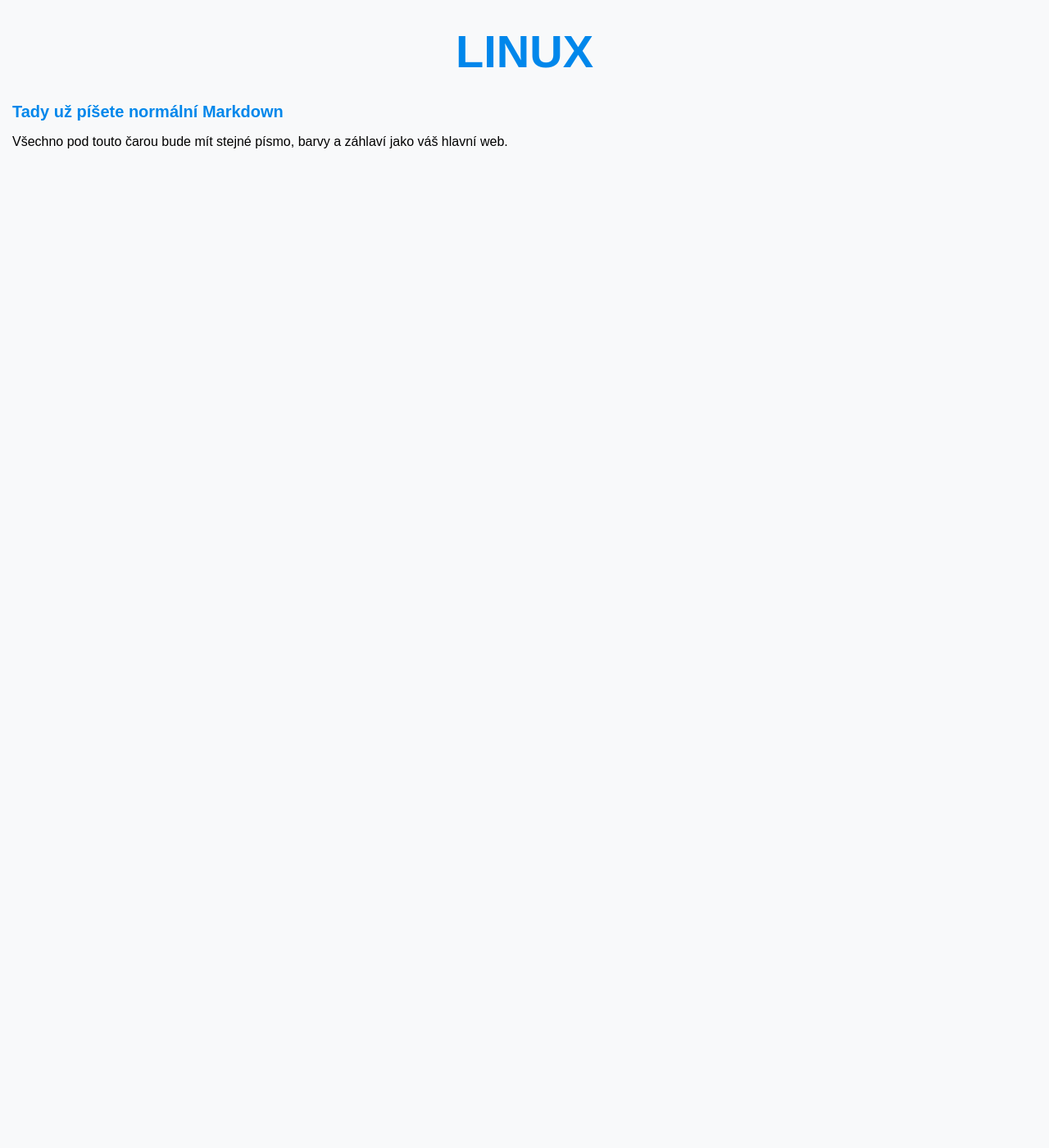
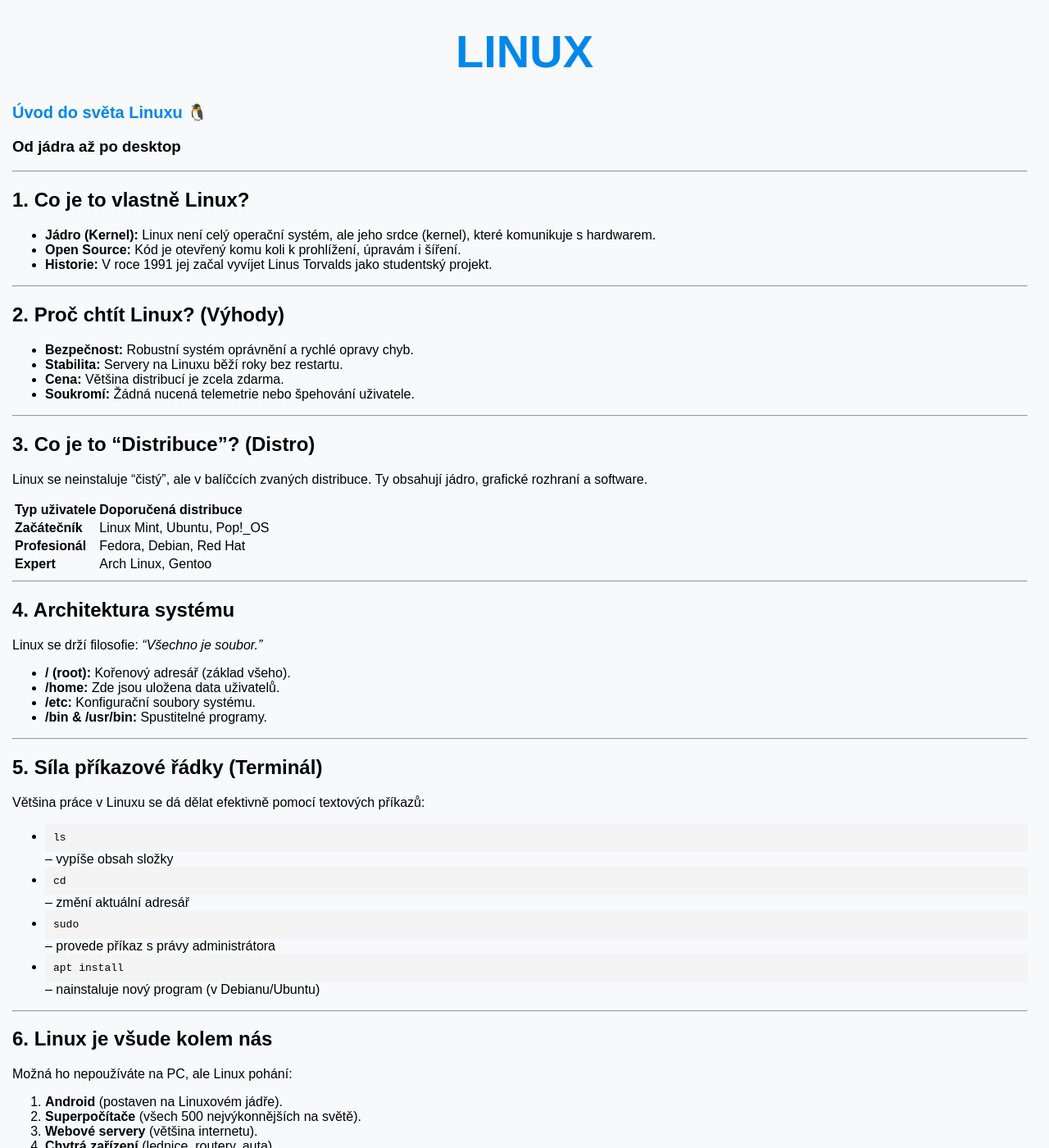
Before and after one commit to bedjan/bedjan.github.io, a Jekyll site: the page built from linux.md, in a window 1280 px wide and 1400 px high. Shown: the whole window at 82% size. Built offline with Jekyll 4.4.1, drawn with Linux system fonts in a browser that asks for light colours; our own code applies the rules of GitHub Pages for plain Markdown files; some of the changed text lies outside the part shown.

Commit message:
Update linux.md

```diff
--- a/linux.md
+++ b/linux.md
@@ -1,5 +1,73 @@
 ---
 ---
 
-# Tady už píšete normální Markdown
-Všechno pod touto čarou bude mít stejné písmo, barvy a záhlaví jako váš hlavní web.
+# Úvod do světa Linuxu 🐧
+### Od jádra až po desktop
+
+---
+
+## 1. Co je to vlastně Linux?
+* **Jádro (Kernel):** Linux není celý operační systém, ale jeho srdce (kernel), které komunikuje s hardwarem.
+* **Open Source:** Kód je otevřený komu koli k prohlížení, úpravám i šíření.
+* **Historie:** V roce 1991 jej začal vyvíjet Linus Torvalds jako studentský projekt.
+
+
+
+---
+
+## 2. Proč chtít Linux? (Výhody)
+* **Bezpečnost:** Robustní systém oprávnění a rychlé opravy chyb.
+* **Stabilita:** Servery na Linuxu běží roky bez restartu.
+* **Cena:** Většina distribucí je zcela zdarma.
+* **Soukromí:** Žádná nucená telemetrie nebo špehování uživatele.
+
+---
+
+## 3. Co je to "Distribuce"? (Distro)
+Linux se neinstaluje "čistý", ale v balíčcích zvaných distribuce. Ty obsahují jádro, grafické rozhraní a software.
+
+| Typ uživatele | Doporučená distribuce |
+| :--- | :--- |
+| **Začátečník** | Linux Mint, Ubuntu, Pop!_OS |
+| **Profesionál** | Fedora, Debian, Red Hat |
+| **Expert** | Arch Linux, Gentoo |
+
+---
+
+## 4. Architektura systému
+Linux se drží filosofie: *"Všechno je soubor."*
+
+* **/ (root):** Kořenový adresář (základ všeho).
+* **/home:** Zde jsou uložena data uživatelů.
+* **/etc:** Konfigurační soubory systému.
+* **/bin & /usr/bin:** Spustitelné programy.
+
+
+
+---
+
+## 5. Síla příkazové řádky (Terminál)
+Většina práce v Linuxu se dá dělat efektivně pomocí textových příkazů:
+
+* `ls` – vypíše obsah složky
+* `cd` – změní aktuální adresář
+* `sudo` – provede příkaz s právy administrátora
+* `apt install` – nainstaluje nový program (v Debianu/Ubuntu)
+
+---
+
+## 6. Linux je všude kolem nás
+Možná ho nepoužíváte na PC, ale Linux pohání:
+1. **Android** (postaven na Linuxovém jádře).
+2. **Superpočítače** (všech 500 nejvýkonnějších na světě).
+3. **Webové servery** (většina internetu).
+4. **Chytrá zařízení** (lednice, routery, auta).
+
+---
+
+## 7. Jak začít?
+1. **Live USB:** Vyzkoušejte Linux z flashky bez instalace.
+2. **WSL (Windows Subsystem for Linux):** Spusťte Linux přímo ve Windows.
+3. **Virtuální stroj:** Použijte VirtualBox pro bezpečné testování.
+
+> "Software is like sex: it's better when it's free." — Linus Torvalds
```
